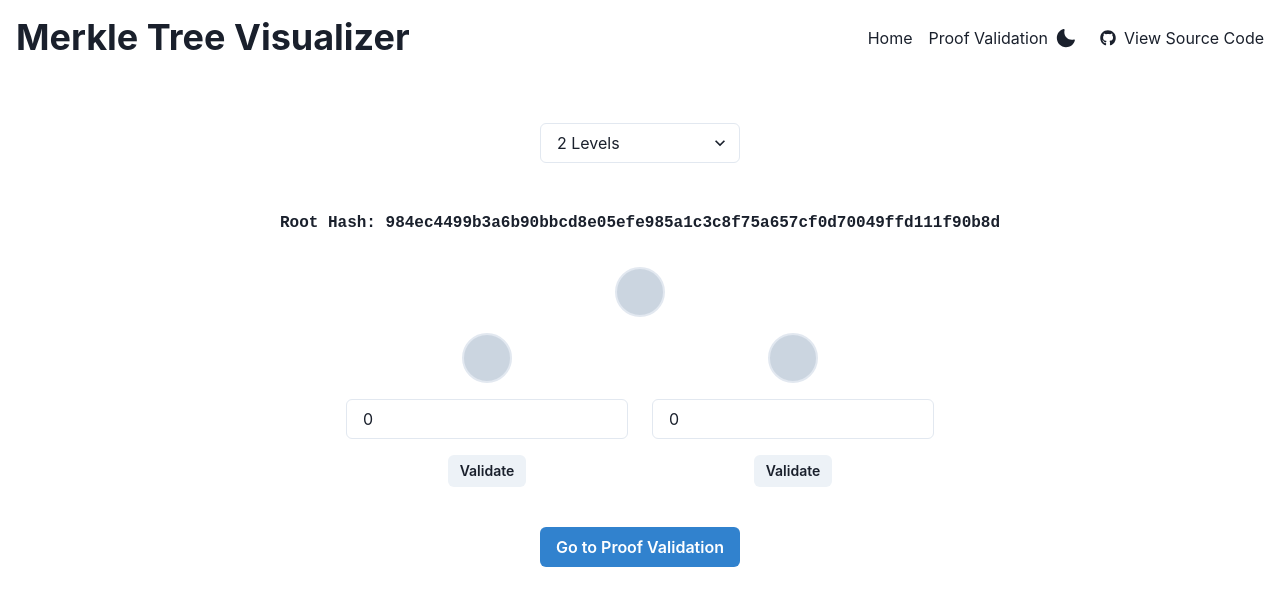
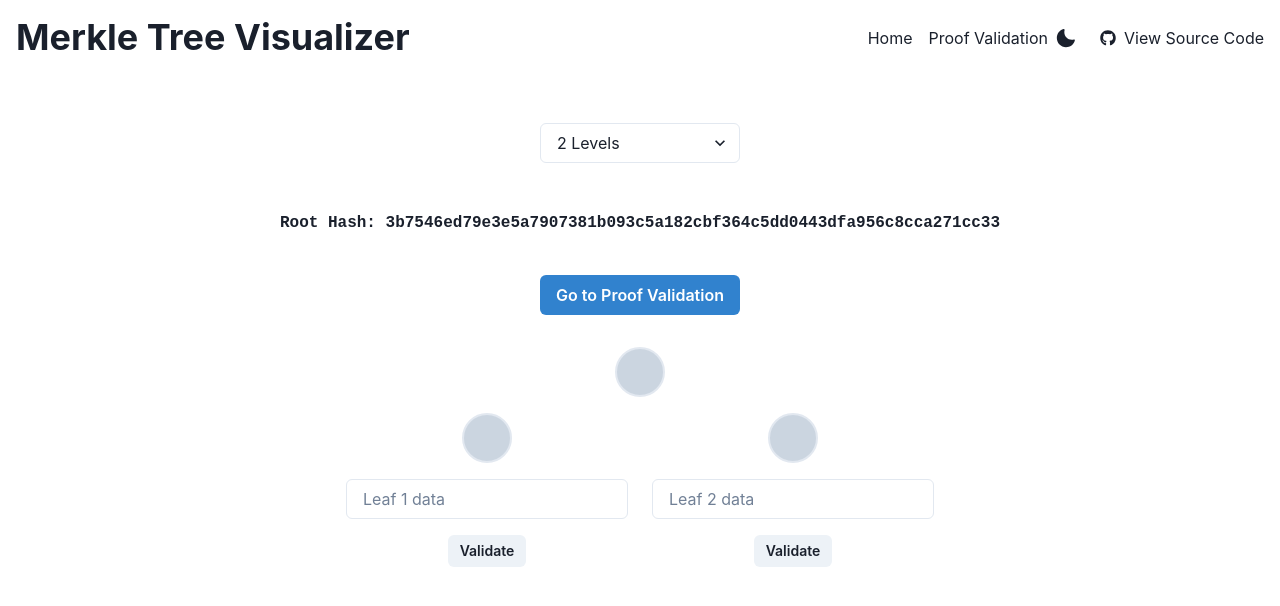
Before and after one commit to sebagiraudo/merkle-tree-visualizer, a React (Vite) app: page / in a window 1280 px wide. Shown: the top 606 px of the page. Built offline with nearby package versions, Linux system fonts and the light colour scheme.

Commit message:
Add visualization for reconstructing hash

```diff
--- a/src/components/MerkleNodeComponent.tsx
+++ b/src/components/MerkleNodeComponent.tsx
@@ -1,5 +1,15 @@
+// src/components/MerkleNodeComponent.tsx
+
 import React from 'react';
-import { Box, Grid, Input, Tooltip, VStack, useToast, Button } from '@chakra-ui/react';
+import {
+  Box,
+  Grid,
+  Input,
+  Tooltip,
+  VStack,
+  useToast,
+  Button,
+} from '@chakra-ui/react';
 import { MerkleNode, getMerkleProof } from '../utils/merkleTree';
 import { useNavigate } from 'react-router-dom';
 
@@ -11,6 +21,7 @@ interface MerkleNodeComponentProps {
   isRoot?: boolean;
   changedNodes: string[];
   tree: MerkleNode;
+  proofHashes?: string[];
 }
 
 const MerkleNodeComponent: React.FC<MerkleNodeComponentProps> = ({
@@ -20,6 +31,7 @@ const MerkleNodeComponent: React.FC<MerkleNodeComponentProps> = ({
   index = 0,
   changedNodes = [],
   tree,
+  proofHashes = [],
 }) => {
   const toast = useToast();
   const navigate = useNavigate();
@@ -34,23 +46,12 @@ const MerkleNodeComponent: React.FC<MerkleNodeComponentProps> = ({
     });
   };
 
-//  const copyProofToClipboard = () => {
-//    const totalLeaves = leafData.length;
-//    const proof = getMerkleProof(tree, index, totalLeaves);
-//    navigator.clipboard.writeText(JSON.stringify(proof));
-//    toast({
-//      title: 'Proof copied to clipboard!',
-//      status: 'success',
-//      duration: 2000,
-//      isClosable: true,
-//    });
-//  };
-
   const handleValidateAndCopy = () => {
     const totalLeaves = leafData.length;
     const proof = getMerkleProof(tree, index, totalLeaves);
 
-       const proofString = JSON.stringify(proof);
+    // Copy the proof to the clipboard
+    const proofString = JSON.stringify(proof, null, 2);
     navigator.clipboard.writeText(proofString);
     toast({
       title: 'Proof copied to clipboard!',
@@ -59,16 +60,26 @@ const MerkleNodeComponent: React.FC<MerkleNodeComponentProps> = ({
       isClosable: true,
     });
 
+    const encodedLeafDataArray = encodeURIComponent(JSON.stringify(leafData));
+
     // Navigate to the Proof Validation page with rootHash, proof, and leaf data in the URL
     const encodedProof = encodeURIComponent(proofString);
     const encodedLeafData = encodeURIComponent(leafData[index]);
-       navigate(`/proof-validation?rootHash=${tree.hash}&leafData=${encodedLeafData}&proof=${encodedProof}`);
+    navigate(
+        `/proof-validation?rootHash=${encodeURIComponent(
+            tree.hash
+        )}&leafData=${encodeURIComponent(
+            leafData[index]
+        )}&proof=${encodedProof}&leafDataArray=${encodedLeafDataArray}`
+    );
   };
 
   const isChanged = changedNodes.includes(node.hash);
+  const isInProofPath = proofHashes.includes(node.hash);
 
   return (
     <VStack spacing={4} position="relative">
+      {/* Tooltip to display the hash on hover */}
       <Tooltip label={`Hash: ${node.hash}`} placement="top" hasArrow>
         <Box
           as="button"
@@ -80,8 +91,20 @@ const MerkleNodeComponent: React.FC<MerkleNodeComponentProps> = ({
           display="flex"
           justifyContent="center"
           alignItems="center"
-          bg={isChanged ? 'green.300' : 'gray.300'}
-          _hover={{ bg: isChanged ? 'green.400' : 'gray.400' }}
+          bg={
+            isInProofPath
+              ? 'blue.300'
+              : isChanged
+              ? 'green.300'
+              : 'gray.300'
+          }
+          _hover={{
+            bg: isInProofPath
+              ? 'blue.400'
+              : isChanged
+              ? 'green.400'
+              : 'gray.400',
+          }}
         />
       </Tooltip>
 
@@ -107,6 +130,7 @@ const MerkleNodeComponent: React.FC<MerkleNodeComponentProps> = ({
             index={index * 2}
             changedNodes={changedNodes}
             tree={tree}
+            proofHashes={proofHashes}
           />
           <MerkleNodeComponent
             node={node.right}
@@ -115,6 +139,7 @@ const MerkleNodeComponent: React.FC<MerkleNodeComponentProps> = ({
             index={index * 2 + 1}
             changedNodes={changedNodes}
             tree={tree}
+            proofHashes={proofHashes}
           />
         </Grid>
       )}
--- /dev/null
+++ b/src/context/LeafDataContext.tsx
@@ -0,0 +1,24 @@
+// src/context/LeafDataContext.tsx
+
+import React, { createContext, useState } from 'react';
+
+interface LeafDataContextType {
+  leafData: string[];
+  setLeafData: React.Dispatch<React.SetStateAction<string[]>>;
+}
+
+export const LeafDataContext = createContext<LeafDataContextType | undefined>(
+  undefined
+);
+
+export const LeafDataProvider: React.FC<{ children: React.ReactNode }> = ({
+  children,
+}) => {
+  const [leafData, setLeafData] = useState<string[]>([]);
+
+  return (
+    <LeafDataContext.Provider value={{ leafData, setLeafData }}>
+      {children}
+    </LeafDataContext.Provider>
+  );
+};
--- a/src/pages/BasicMerkleTree.tsx
+++ b/src/pages/BasicMerkleTree.tsx
@@ -1,36 +1,54 @@
-import React, { useState, useEffect } from 'react';
+// src/pages/BasicMerkleTree.tsx
+
+import React, { useState, useEffect, useContext } from 'react';
 import { VStack, Select, Text, Button } from '@chakra-ui/react';
 import { createMerkleTree, MerkleNode } from '../utils/merkleTree';
 import MerkleNodeComponent from '../components/MerkleNodeComponent';
-import { Link } from 'react-router-dom';
+import { LeafDataContext } from '../context/LeafDataContext';
+import { Link as RouterLink } from 'react-router-dom';
 
-const BasicMerkleTree = () => {
+const BasicMerkleTree: React.FC = () => {
+  const leafDataContext = useContext(LeafDataContext);
+
+  if (!leafDataContext) {
+    throw new Error('LeafDataContext is undefined');
+  }
+
+  const { leafData, setLeafData } = leafDataContext;
   const [levels, setLevels] = useState(2);
-  const [leafData, setLeafData] = useState<string[]>(Array(2 ** (2 - 1)).fill('0'));
   const [tree, setTree] = useState<MerkleNode | null>(null);
   const [changedNodes, setChangedNodes] = useState<string[]>([]);
 
+  // Initialize leafData and tree when levels change
   useEffect(() => {
-    setTree(createMerkleTree(levels, leafData));
-  }, [levels, leafData]);
+    const initialLeafCount = 2 ** (levels - 1);
+    const initialLeafData = Array(initialLeafCount).fill('');
+    setLeafData(initialLeafData);
+    // Create the tree with the initial leaf data
+    const newTree = createMerkleTree(levels, initialLeafData);
+    setTree(newTree);
+    // eslint-disable-next-line react-hooks/exhaustive-deps
+  }, [levels]);
 
   const handleLevelsChange = (e: React.ChangeEvent<HTMLSelectElement>) => {
     const newLevels = parseInt(e.target.value, 10);
     setLevels(newLevels);
-    setLeafData(Array(2 ** (newLevels - 1)).fill('0'));
-    setTree(createMerkleTree(newLevels, Array(2 ** (newLevels - 1)).fill('0')));
   };
 
   const handleLeafDataChange = (index: number, value: string) => {
     const newLeafData = [...leafData];
     newLeafData[index] = value;
     setLeafData(newLeafData);
+    // Create a new tree with the updated leaf data
     const newTree = createMerkleTree(levels, newLeafData);
     setTree(newTree);
     highlightChangedPath(index, newTree);
   };
 
-  const highlightChangedPath = (updatedLeafIndex: number, updatedTree: MerkleNode) => {
+  const highlightChangedPath = (
+    updatedLeafIndex: number,
+    updatedTree: MerkleNode
+  ) => {
     const newChangedNodes: string[] = [];
 
     function traverseTree(node: MerkleNode, currentIndex: number): boolean {
@@ -64,18 +82,30 @@ const BasicMerkleTree = () => {
 
       {tree && (
         <>
-          <Text fontWeight="bold" mt={4} fontFamily="'Roboto Mono', monospace" fontSize="16px">
+          <Text
+            fontWeight="bold"
+            mt={4}
+            fontFamily="'Roboto Mono', monospace"
+            fontSize="16px"
+          >
             Root Hash: {tree.hash}
           </Text>
-          <MerkleNodeComponent node={tree} leafData={leafData} onLeafDataChange={handleLeafDataChange} isRoot changedNodes={changedNodes} tree={tree} />
-          <Link
-           to={`/proof-validation?rootHash=${encodeURIComponent(tree.hash)}`}
-           style={{ textDecoration: 'none' }}
-         >
-           <Button colorScheme="blue" mt={2}>
-             Go to Proof Validation
-           </Button>
-         </Link>
+          <Button
+            as={RouterLink}
+            to={`/proof-validation?rootHash=${encodeURIComponent(tree.hash)}`}
+            colorScheme="blue"
+            mt={2}
+          >
+            Go to Proof Validation
+          </Button>
+          <MerkleNodeComponent
+            node={tree}
+            leafData={leafData}
+            onLeafDataChange={handleLeafDataChange}
+            isRoot
+            changedNodes={changedNodes}
+            tree={tree}
+          />
         </>
       )}
     </VStack>
--- a/src/pages/ProofValidation.tsx
+++ b/src/pages/ProofValidation.tsx
@@ -1,4 +1,6 @@
-import React, { useState } from 'react';
+// src/pages/ProofValidation.tsx
+
+import React, { useState, useEffect } from 'react';
 import {
   VStack,
   Input,
@@ -10,28 +12,48 @@ import {
   FormLabel,
   FormErrorMessage,
 } from '@chakra-ui/react';
-import { verifyMerkleProof, MerkleProofStep } from '../utils/merkleTree';
+import {
+  verifyMerkleProofWithPath,
+  MerkleProofStep,
+  createMerkleTree,
+  MerkleNode,
+} from '../utils/merkleTree';
 import { useLocation } from 'react-router-dom';
+import MerkleNodeComponent from '../components/MerkleNodeComponent';
 
 const ProofValidation: React.FC = () => {
   const location = useLocation();
+  const toast = useToast();
 
   // Parse the query parameters
   const queryParams = new URLSearchParams(location.search);
   const rootHashParam = queryParams.get('rootHash') || '';
   const leafDataParam = queryParams.get('leafData') || '';
   const proofParam = queryParams.get('proof') || '';
+  const leafDataArrayParam = queryParams.get('leafDataArray') || '';
 
-  const [rootHash, setRootHash] = useState(rootHashParam);
-  const [leafData, setLeafData] = useState(leafDataParam);
+  const [rootHash, setRootHash] = useState(decodeURIComponent(rootHashParam));
+  const [leafData, setLeafData] = useState(decodeURIComponent(leafDataParam));
   const [proofInput, setProofInput] = useState(decodeURIComponent(proofParam));
+  const [leafDataArray, setLeafDataArray] = useState<string[]>([]);
   const [isValid, setIsValid] = useState<boolean | null>(null);
   const [errorMessage, setErrorMessage] = useState('');
-  const toast = useToast();
+
+  const [computedHashes, setComputedHashes] = useState<string[]>([]);
+  const [tree, setTree] = useState<MerkleNode | null>(null);
+
+  useEffect(() => {
+    if (leafDataArrayParam) {
+      const decodedLeafDataArray = JSON.parse(decodeURIComponent(leafDataArrayParam));
+      setLeafDataArray(decodedLeafDataArray);
+    }
+  }, [leafDataArrayParam]);
 
   const handleValidateProof = () => {
     setErrorMessage('');
     setIsValid(null);
+    setComputedHashes([]);
+    setTree(null);
 
     try {
       const proof: MerkleProofStep[] = JSON.parse(proofInput);
@@ -51,9 +73,24 @@ const ProofValidation: React.FC = () => {
         throw new Error('Invalid proof format');
       }
 
-      const result = verifyMerkleProof(leafData, proof, rootHash);
+      // Verify the proof and get the computed hashes
+      const { isValid, computedHashes } = verifyMerkleProofWithPath(
+        leafData,
+        proof,
+        rootHash
+      );
 
-      setIsValid(result);
+      setIsValid(isValid);
+      setComputedHashes(computedHashes);
+
+      if (!leafDataArray || leafDataArray.length === 0) {
+        throw new Error('Leaf data is not available to reconstruct the Merkle tree.');
+      }
+
+      // Reconstruct the Merkle tree for visualization
+      const levels = Math.ceil(Math.log2(leafDataArray.length)) + 1;
+      const tree = createMerkleTree(levels, leafDataArray);
+      setTree(tree);
     } catch (error: any) {
       console.error(error);
       setErrorMessage(error.message || 'An error occurred during validation');
@@ -78,7 +115,9 @@ const ProofValidation: React.FC = () => {
           width="100%"
           maxWidth="1000px"
         />
-        {!rootHash && <FormErrorMessage>Root hash is required.</FormErrorMessage>}
+        {!rootHash && (
+          <FormErrorMessage>Root hash is required.</FormErrorMessage>
+        )}
       </FormControl>
 
       <FormControl isInvalid={!leafData && !!errorMessage}>
@@ -90,7 +129,9 @@ const ProofValidation: React.FC = () => {
           width="100%"
           maxWidth="1000px"
         />
-        {!leafData && <FormErrorMessage>Leaf data is required.</FormErrorMessage>}
+        {!leafData && (
+          <FormErrorMessage>Leaf data is required.</FormErrorMessage>
+        )}
       </FormControl>
 
       <FormControl isInvalid={!proofInput && !!errorMessage}>
@@ -104,7 +145,9 @@ const ProofValidation: React.FC = () => {
           width="100%"
           maxWidth="1000px"
         />
-        {!proofInput && <FormErrorMessage>Proof is required.</FormErrorMessage>}
+        {!proofInput && (
+          <FormErrorMessage>Proof is required.</FormErrorMessage>
+        )}
       </FormControl>
 
       <Button colorScheme="blue" onClick={handleValidateProof}>
@@ -112,7 +155,11 @@ const ProofValidation: React.FC = () => {
       </Button>
 
       {isValid !== null && (
-        <Text fontSize="lg" fontWeight="bold" color={isValid ? 'green.500' : 'red.500'}>
+        <Text
+          fontSize="lg"
+          fontWeight="bold"
+          color={isValid ? 'green.500' : 'red.500'}
+        >
           {isValid ? 'Proof is valid! ✅' : 'Proof is invalid. ❌'}
         </Text>
       )}
@@ -122,6 +169,28 @@ const ProofValidation: React.FC = () => {
           {errorMessage}
         </Text>
       )}
+
+      {tree && (
+        <VStack spacing={4} width="100%">
+          <Text
+            fontWeight="bold"
+            mt={4}
+            fontFamily="'Roboto Mono', monospace"
+            fontSize="16px"
+          >
+            Merkle Tree Visualization
+          </Text>
+          <MerkleNodeComponent
+            node={tree}
+            leafData={leafDataArray}
+            onLeafDataChange={() => {}}
+            isRoot
+            changedNodes={[]}
+            tree={tree}
+            proofHashes={computedHashes} // Pass the computed hashes
+          />
+        </VStack>
+      )}
     </VStack>
   );
 };
--- a/src/utils/merkleTree.ts
+++ b/src/utils/merkleTree.ts
@@ -1,12 +1,11 @@
 // src/utils/merkleTree.ts
-import CryptoJS from 'crypto-js';
+
 import SHA256 from 'crypto-js/sha256';
 
-// Merkle Node structure
 export interface MerkleNode {
   hash: string;
-  left?: MerkleNode;
-  right?: MerkleNode;
+  left: MerkleNode | null;
+  right: MerkleNode | null;
   isLeaf: boolean;
 }
 
@@ -15,30 +14,65 @@ export interface MerkleProofStep {
   hash: string;
 }
 
-// Create Merkle Tree with levels and data
-export function createMerkleTree(levels: number, leafData: string[]): MerkleNode {
-  if (levels < 2 || levels > 4) throw new Error('Levels must be between 2 and 4');
+export interface VerificationResult {
+  isValid: boolean;
+  computedHashes: string[];
+}
 
-  // Create leaf nodes
-  const leaves: MerkleNode[] = leafData.map(data => ({
-    hash: CryptoJS.SHA256(data).toString(CryptoJS.enc.Hex),
+export function hashFunction(data: string): string {
+  return SHA256(data).toString();
+}
+
+export function createMerkleTree(levels: number, leafValues: string[]): MerkleNode {
+  if (leafValues.length === 0) {
+    throw new Error('Cannot create a Merkle Tree with no leaves');
+  }
+
+  // Ensure the number of leaves matches the expected count based on levels
+  const expectedLeafCount = 2 ** (levels - 1);
+  if (leafValues.length !== expectedLeafCount) {
+    throw new Error(
+      `Expected ${expectedLeafCount} leaves based on ${levels} levels, but got ${leafValues.length}`
+    );
+  }
+
+  const leaves: MerkleNode[] = leafValues.map((value) => ({
+    hash: hashFunction(value),
+    left: null,
+    right: null,
     isLeaf: true,
   }));
 
-  // Build tree by recursively pairing nodes
-  function buildTree(nodes: MerkleNode[]): MerkleNode[] {
-    if (nodes.length === 1) return nodes;
-    const parentNodes: MerkleNode[] = [];
-    for (let i = 0; i < nodes.length; i += 2) {
-      const left = nodes[i];
-      const right = nodes[i + 1];
-      const parentHash = CryptoJS.SHA256(left.hash + (right ? right.hash : '')).toString(CryptoJS.enc.Hex);
-      parentNodes.push({ hash: parentHash, left, right, isLeaf: false });
-    }
-    return buildTree(parentNodes);
+  return buildTree(leaves);
 }
 
-  return buildTree(leaves)[0]; // Root of the tree
+function buildTree(leaves: MerkleNode[]): MerkleNode {
+  if (leaves.length === 1) {
+    return leaves[0];
+  }
+
+  if (leaves.length === 0) {
+    throw new Error('Cannot build tree with no leaves');
+  }
+
+  const parentNodes: MerkleNode[] = [];
+
+  for (let i = 0; i < leaves.length; i += 2) {
+    const left = leaves[i];
+    const right = leaves[i + 1] || leaves[i]; // Duplicate last node if odd number of nodes
+
+    const combinedHash = hashFunction(left.hash + right.hash);
+
+    const parentNode: MerkleNode = {
+      hash: combinedHash,
+      left,
+      right,
+      isLeaf: false,
+    };
+    parentNodes.push(parentNode);
+  }
+
+  return buildTree(parentNodes);
 }
 
 export function getMerkleProof(
@@ -73,7 +107,11 @@ export function getMerkleProof(
           return true;
         }
       } else {
-          foundInRight = traverse(node.right, index + leftLeaves, leftLeaves);
+        foundInRight = traverse(
+          node.right,
+          index + leftLeaves,
+          leftLeaves
+        );
         if (foundInRight) {
           // Sibling is on the left
           proof.push({
@@ -89,27 +127,26 @@ export function getMerkleProof(
   }
 
   traverse(root, 0, totalLeaves);
-    return proof;
+  return proof.reverse();
 }
 
-export function verifyMerkleProof(
+export function verifyMerkleProofWithPath(
     leafValue: string,
     proof: MerkleProofStep[],
     rootHash: string
-): boolean {
+  ): VerificationResult {
     let computedHash = hashFunction(leafValue);
-
-    for (const step of proof) {
+    const computedHashes = [computedHash];
+    for (const step of proof.reverse()) {
       if (step.direction === 'left') {
         computedHash = hashFunction(step.hash + computedHash);
       } else {
         computedHash = hashFunction(computedHash + step.hash);
       }
+      computedHashes.push(computedHash);
     }
 
-    return computedHash === rootHash;
+    const isValid = computedHash === rootHash;
+
+    return { isValid, computedHashes };
   }
-
-export function hashFunction(data: string): string {
-    return SHA256(data).toString();
-}
```
Also changed, not shown: src/main.tsx (+8 -4 lines). Lines whose indentation alone changed are shown as unchanged.
